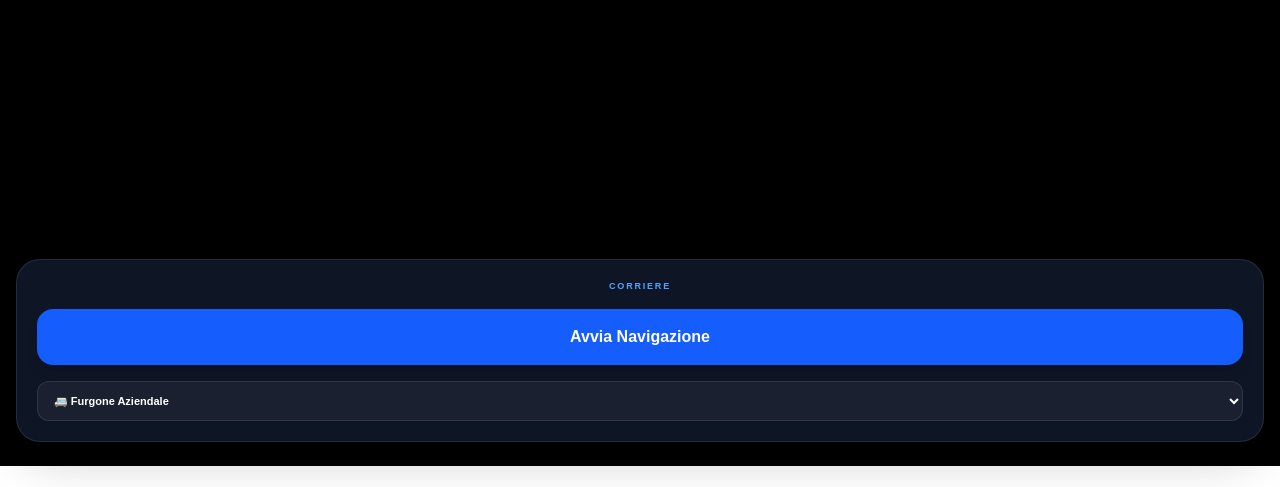
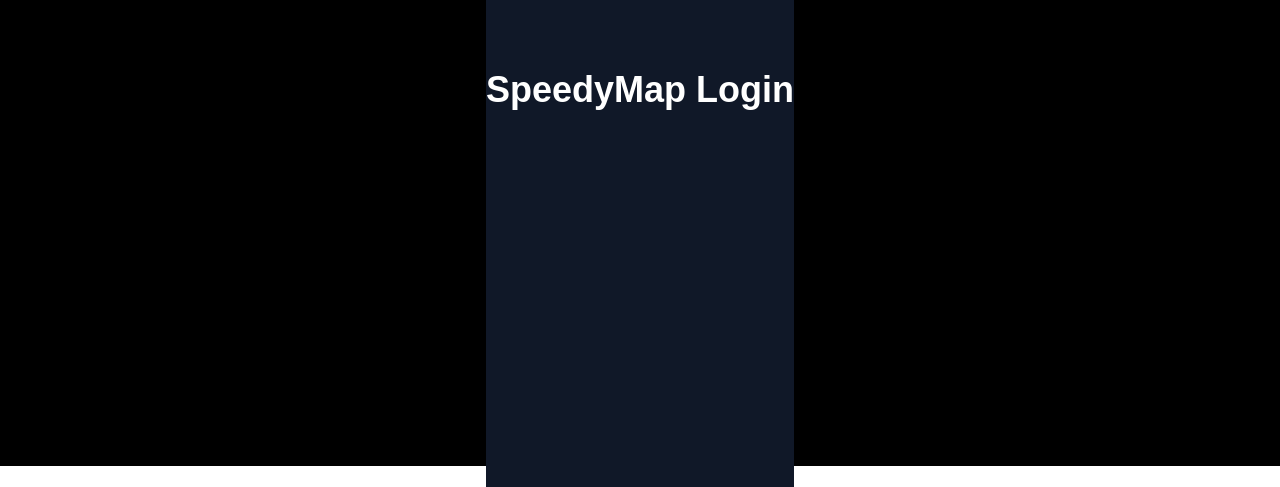
Before and after one commit to aleucos30/speedymap, a Next.js app: page / in a window 1280 px wide. Shown: the part 334-821 px from the top of the page. Before the commit the page ends 800 px from the top, so only its background shows below. Built offline with nearby package versions, Linux system fonts and the light colour scheme.

Commit message:
Fix: Aggiunto Error Boundary per debug schermo nero

```diff
--- a/app/page.js
+++ b/app/page.js
@@ -1,29 +1,25 @@
 "use client";
-import { useState } from 'react';
-import MapContainer from '@/components/MapContainer';
-import LogisticsHUD from '@/components/LogisticsHUD';
+import { useState, useEffect } from 'react';
+import LoginScreen from '@/components/LoginScreen';
 
 export default function SpeedyMapApp() {
-  const [vehicle, setVehicle] = useState('driving-car');
-  const [isLoading, setIsLoading] = useState(false);
+  const [error, setError] = useState(null);
+  const [mounted, setMounted] = useState(false);
 
-  const calculateRoute = () => {
-    setIsLoading(true);
-    // Qui aggiungeremo la logica API dopo la conferma della visualizzazione
-    setTimeout(() => setIsLoading(false), 1000);
-  };
+  useEffect(() => {
+    setMounted(true);
+  }, []);
 
-  return (
-    <div className="relative w-full h-screen bg-black">
-      <MapContainer viewport={{ longitude: 13.3615, latitude: 38.1157, zoom: 14 }} />
-      <LogisticsHUD
-        vehicle={vehicle}
-        setVehicle={setVehicle}
-        calculateRoute={calculateRoute}
-        isLoading={isLoading}
-        destination={true}
-        myRole="Corriere"
-      />
-    </div>
-  );
+  if (!mounted) return <div className="text-white">Caricamento...</div>;
+
+  try {
+    return (
+      <div className="relative w-full h-screen bg-black text-white flex flex-col items-center justify-center">
+        <h1 className="text-2xl font-bold mb-4">SpeedyMap</h1>
+        <LoginScreen />
+      </div>
+    );
+  } catch (err) {
+    return <div className="p-10 text-red-500">ERRORE: {err.message}</div>;
+  }
 }
```
